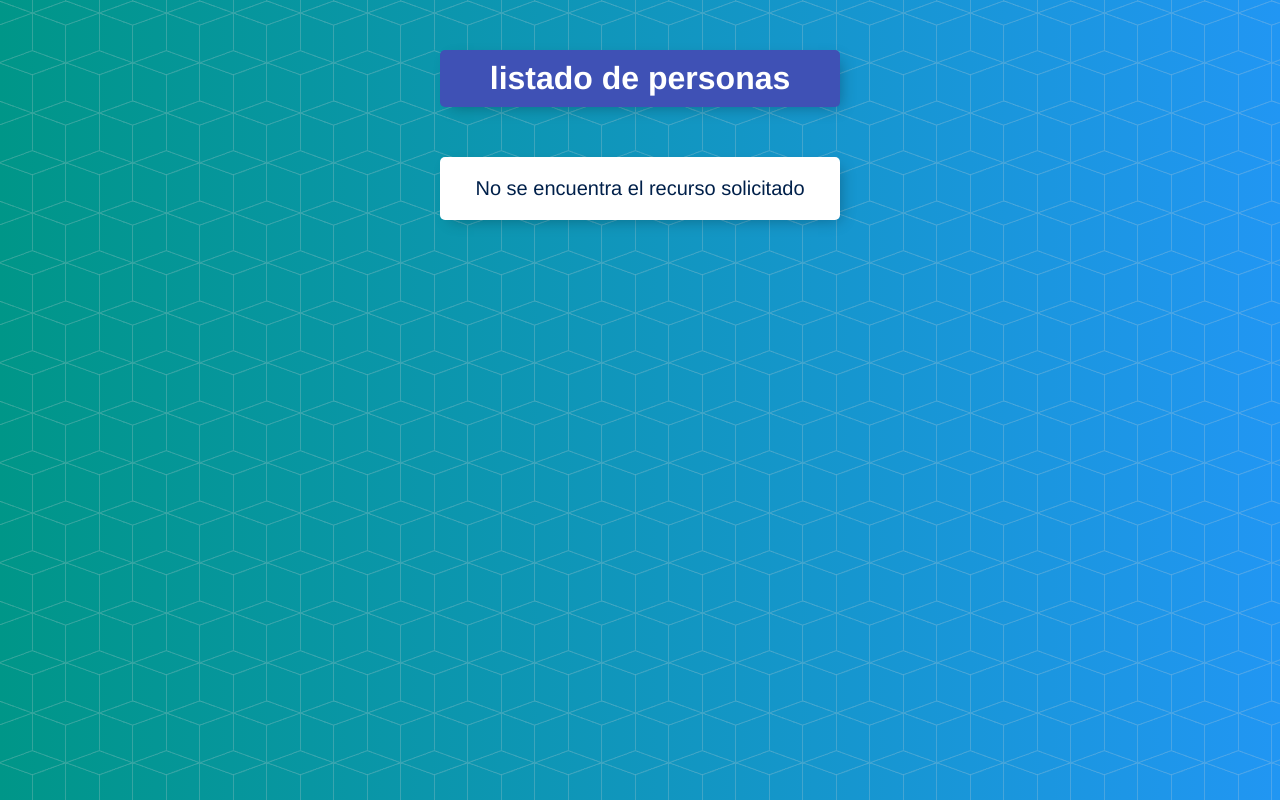
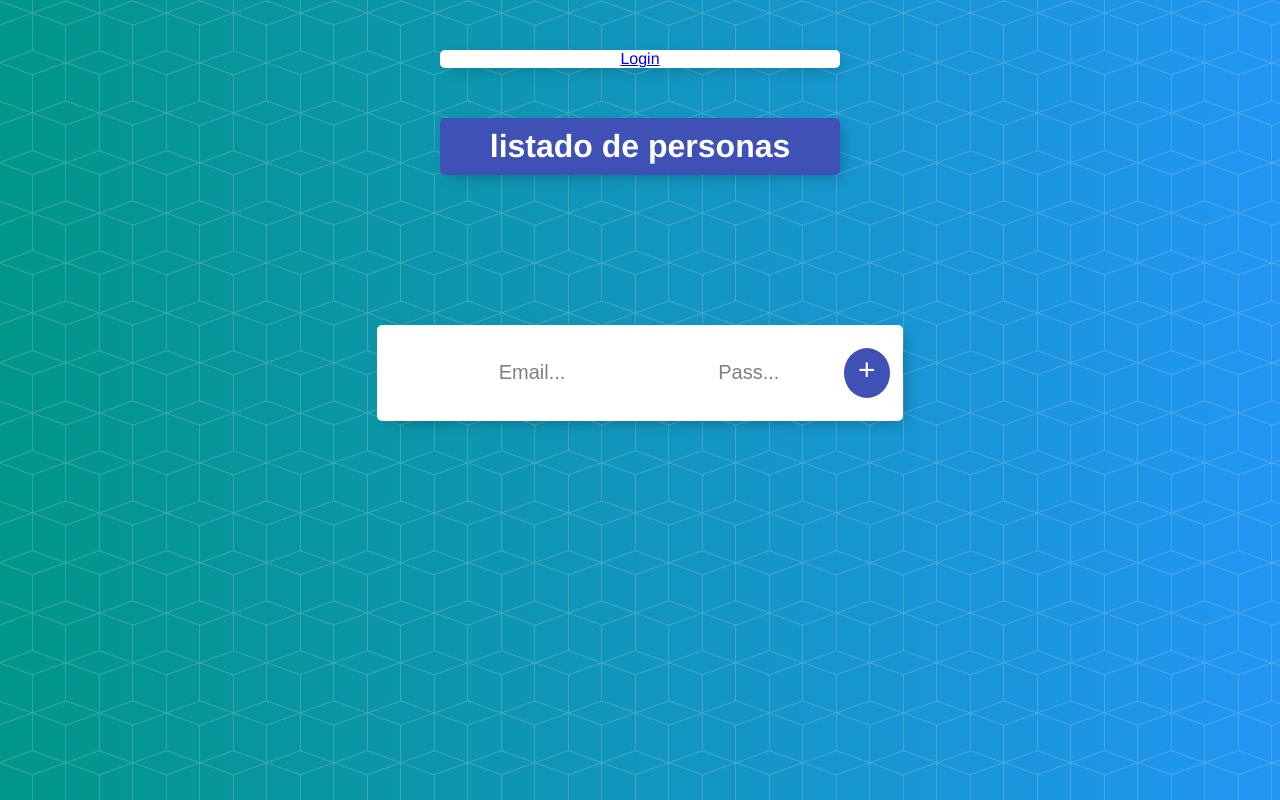
Before and after one commit to Jpardo107/listado-personas-angular, an Angular app: page /login in a window 1280 px wide. Shown: the top 800 px of the page. Built offline with nearby package versions, Linux system fonts and the light colour scheme.

Commit message:
se agrego funcionalidad login y logout

```diff
--- a/package.json
+++ b/package.json
@@ -19,6 +19,7 @@
     "@angular/platform-browser-dynamic": "~13.1.0",
     "@angular/router": "~13.1.0",
     "bootstrap": "^5.1.3",
+    "firebase": "^9.6.3",
     "rxjs": "~7.4.0",
     "tslib": "^2.3.0",
     "zone.js": "~0.11.4"
--- a/src/app/app-routing.module.ts
+++ b/src/app/app-routing.module.ts
@@ -4,6 +4,7 @@ import { RouterModule, Routes } from '@angular/router';
 import { PersonasComponent } from './personas/personas.component';
 import { FormularioComponent } from './personas/formulario/formulario.component';
 import { ErrorComponent } from './error/error.component';
+import { LoginComponent } from './login/login.component';
 
 const routes:Routes = [
   {path: '', component: PersonasComponent},
@@ -14,6 +15,7 @@ const routes:Routes = [
     {path: ':id', component: FormularioComponent}
   ]
   },
+  {path: 'login', component: LoginComponent},
   {path: '**', component: ErrorComponent},
 
 ]
--- a/src/app/app.component.html
+++ b/src/app/app.component.html
@@ -1,3 +1,11 @@
+<div *ngIf="!isAutenticado()" class="box centrado">
+  <a routerLink="/login">Login</a>
+</div>
+<div *ngIf="isAutenticado()" class="box centrado">
+  <a style="cursor: pointer;" (click)="salir()">Salir</a>
+</div>
+
+
 <div class="box" id="heading">
   <h1>{{titulo}}</h1>
 </div>
--- a/src/app/app.component.ts
+++ b/src/app/app.component.ts
@@ -1,13 +1,28 @@
 import { Component, OnInit } from '@angular/core';
-import { LoggingService } from './LoggingService.service';
-import { Persona } from './persona.model';
-import { PersonasService } from './personas.service';
+import * as firebase from 'firebase/app';
+import { LoginService } from './login/login.service';
+
 
 @Component({
   selector: 'app-root',
   templateUrl: './app.component.html',
   styleUrls: ['./app.component.css']
 })
-export class AppComponent{
+export class AppComponent implements OnInit{
   titulo = 'listado de personas';
+  constructor(private loginService:LoginService){}
+  ngOnInit(): void {
+    firebase.initializeApp({
+      apiKey: "AIzaSyBv8pAM6kW5Jt8FUwzGEggxEvqkKnf4U2Q",
+      authDomain: "listado-personas-fd57a.firebaseapp.com",
+    })
+  }
+  isAutenticado()
+  {
+    return this.loginService.isAutenticado()
+  }
+  salir()
+  {
+    this.loginService.logout()
+  }
 }
--- a/src/app/app.module.ts
+++ b/src/app/app.module.ts
@@ -12,6 +12,8 @@ import { PersonasComponent } from './personas/personas.component';
 import { ErrorComponent } from './error/error.component';
 import { DataServices } from './data.services';
 import {HttpClientModule } from '@angular/common/http';
+import { LoginComponent } from './login/login.component';
+import { LoginService } from './login/login.service';
 
 @NgModule({
   declarations: [
@@ -20,6 +22,7 @@ import {HttpClientModule } from '@angular/common/http';
     FormularioComponent,
     PersonasComponent,
     ErrorComponent,
+    LoginComponent,
   ],
   imports: [
     BrowserModule,
@@ -27,7 +30,7 @@ import {HttpClientModule } from '@angular/common/http';
     AppRoutingModule,
     HttpClientModule
   ],
-  providers: [LoggingService, PersonasService, DataServices],
+  providers: [LoggingService, PersonasService, DataServices, LoginService],
   bootstrap: [AppComponent]
 })
 export class AppModule { }
--- a/src/app/data.services.ts
+++ b/src/app/data.services.ts
@@ -1,20 +1,23 @@
 import {HttpClient} from '@angular/common/http'
 import { Injectable } from '@angular/core';
+import { LoginService } from './login/login.service';
 import { Persona } from './persona.model';
 
 @Injectable()
 export class DataServices
 {
-    constructor(private httpClient:HttpClient){}
+    constructor(private httpClient:HttpClient, private logginService:LoginService){}
 
     cargarPersonas()
     {
-        return this.httpClient.get('https://listado-personas-fd57a-default-rtdb.firebaseio.com/datos.json')
+        const token = this.logginService.getIdToken()
+        return this.httpClient.get('https://listado-personas-fd57a-default-rtdb.firebaseio.com/datos.json?auth='+token)
     }
 
     guardarPersonas(personas:Persona[])
     {
-        this.httpClient.put('https://listado-personas-fd57a-default-rtdb.firebaseio.com/datos.json', personas)
+        const token = this.logginService.getIdToken()
+        this.httpClient.put('https://listado-personas-fd57a-default-rtdb.firebaseio.com/datos.json?auth='+token, personas)
         .subscribe(
             (response) =>
             {
@@ -26,8 +29,9 @@ export class DataServices
     }
     modificarPersona(index:number, persona:Persona)
     {
+        const token = this.logginService.getIdToken()
         let url:string
-        url = `https://listado-personas-fd57a-default-rtdb.firebaseio.com/datos/${index}.json`;
+        url = `https://listado-personas-fd57a-default-rtdb.firebaseio.com/datos/${index}.json?auth=`+token;
         this.httpClient.put(url,persona)
             .subscribe(response => console.log(`Resultado de la modificacion${response}`),
         error => console.log(`Error al modificar persona ${error}`))
@@ -35,8 +39,9 @@ export class DataServices
 
     eliminarPersona(index:number)
     {
+        const token = this.logginService.getIdToken()
         let url:string
-        url = `https://listado-personas-fd57a-default-rtdb.firebaseio.com/datos/${index}.json`;
+        url = `https://listado-personas-fd57a-default-rtdb.firebaseio.com/datos/${index}.json?auth=${token}`;
         this.httpClient.delete(url)
             .subscribe(response => console.log(`Resultado de la eliminacion${response}`),
         error => console.log(`Error al eliminar persona ${error}`))
--- /dev/null
+++ b/src/app/login/login.component.html
@@ -0,0 +1,11 @@
+<div class="boxlogin">
+    <form class="item" #f='ngForm'(submit)="f.form.valid && login(f)">
+        <div>
+            <input type="email" name="email" id="email" placeholder="Email..." required size="20" ngModel>
+        </div>
+        <div>
+            <input type="password" name="password" id="password" placeholder="Pass..." required size="15" ngModel>
+        </div>
+        <button type="submit" style="cursor: pointer">+</button>
+    </form>
+</div>
--- /dev/null
+++ b/src/app/login/login.component.ts
@@ -0,0 +1,23 @@
+import { Component, OnInit } from '@angular/core';
+import { NgForm } from '@angular/forms';
+import { LoginService } from './login.service';
+
+@Component({
+  selector: 'app-login',
+  templateUrl: './login.component.html',
+  styleUrls: ['./login.component.css']
+})
+export class LoginComponent implements OnInit {
+
+  constructor(private loginservice:LoginService) { }
+
+  ngOnInit(): void {
+  }
+
+  login(form:NgForm)
+  {
+    const email = form.value.email;
+    const pass = form.value.password;
+    this.loginservice.login(email, pass)
+  }
+}
--- /dev/null
+++ b/src/app/login/login.service.ts
@@ -0,0 +1,40 @@
+import { Injectable } from "@angular/core";
+import { Router } from "@angular/router";
+import * as firebase from 'firebase/auth';
+
+@Injectable()
+export class LoginService{
+
+    token: any;
+
+    constructor(private router: Router){}
+
+    login(email: string, password: string) {
+        const auth = firebase.getAuth();
+        firebase
+            .signInWithEmailAndPassword(auth, email, password)
+            .then((_response) => {
+                auth.currentUser?.getIdToken().then((token) => {
+                        this.token = token;
+                        this.router.navigate(['/']);
+                    }
+                )
+            })
+    }
+
+    getIdToken(){
+        return this.token;
+    }
+
+    isAutenticado(){
+        return this.token != null;
+    }
+
+    logout(){
+        const auth = firebase.getAuth();
+        auth.signOut().then(() => {
+            this.token = null;
+            this.router.navigate(['login']);
+        }).catch(_error => console.log("error de logout"));
+    }
+}
--- a/src/styles.css
+++ b/src/styles.css
@@ -21,6 +21,14 @@ html {
   }
   .box1 {
     max-width: 400px;
+    margin: 150px auto;
+    background: white;
+    border-radius: 5px;
+    box-shadow: 5px 5px 15px -5px rgba(0, 0, 0, 0.3);
+    padding: 1vw;
+  }
+  .boxlogin {
+    max-width: 500px;
     margin: 150px auto;
     background: white;
     border-radius: 5px;
@@ -84,8 +92,36 @@ html {
     font-weight: 200;
     width: 40%;
   }
+  input[type="email"] {
+    text-align: center;
+    height: 60px;
+    top: 10px;
+    border: none;
+    background: transparent;
+    font-size: 20px;
+    font-weight: 200;
+    width: 40%;
+  }
+  input[type="password"] {
+    text-align: center;
+    height: 60px;
+    top: 10px;
+    border: none;
+    background: transparent;
+    font-size: 20px;
+    font-weight: 200;
+    width: 40%;
+  }
 
   input[type="text"]:focus {
+    outline: none;
+    box-shadow: inset 0 -3px 0 0 #3F51B5;
+  }
+  input[type="email"]:focus {
+    outline: none;
+    box-shadow: inset 0 -3px 0 0 #3F51B5;
+  }
+  input[type="password"]:focus {
     outline: none;
     box-shadow: inset 0 -3px 0 0 #3F51B5;
   }
@@ -105,3 +141,8 @@ html {
     padding-bottom: 6px;
     border-width: 0;
   }
+
+  .centrado
+  {
+    text-align: center;
+  }
```
Also changed, not shown: src/app/login/login.component.css (added), 1 other file (tests, documents, lock files or other folders).
